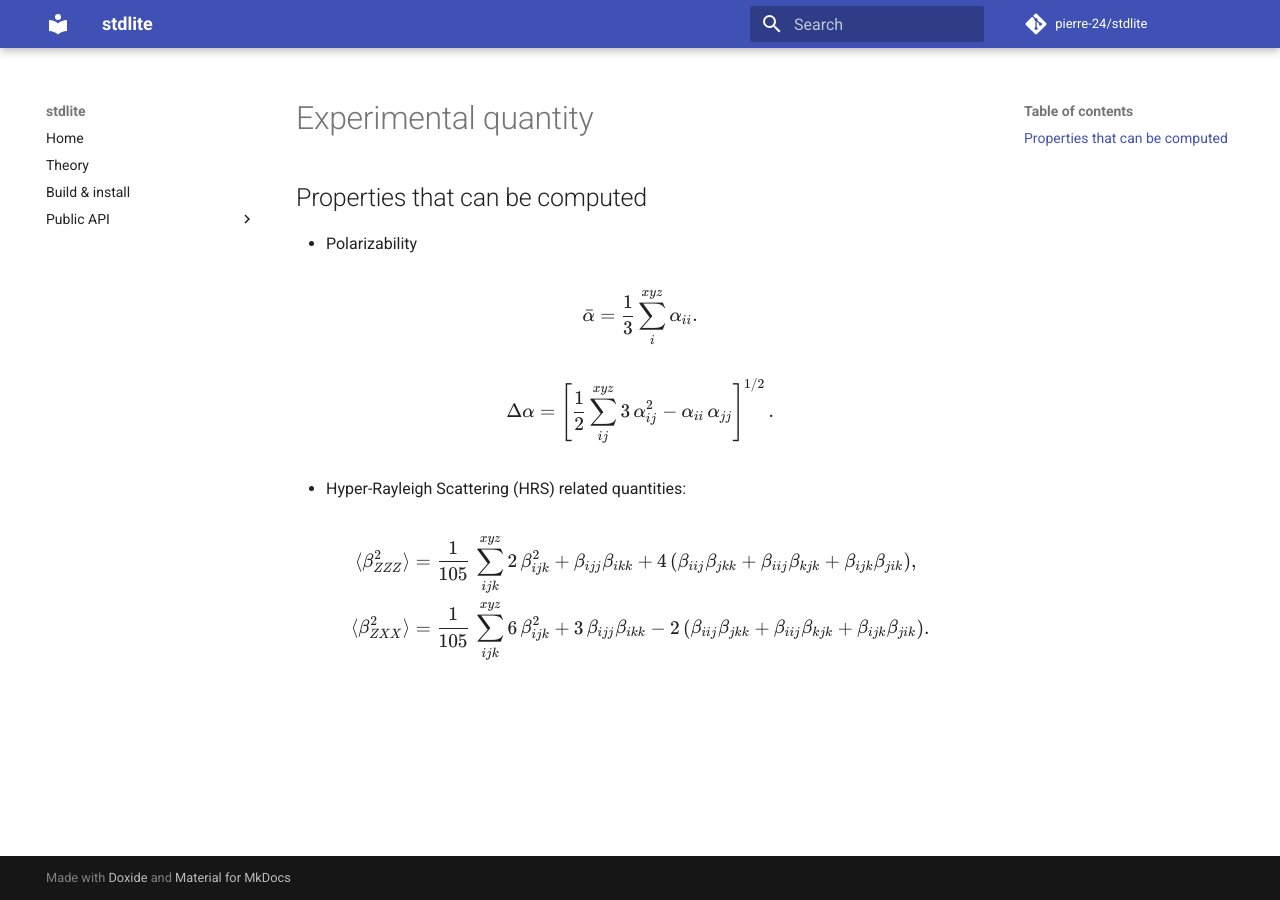
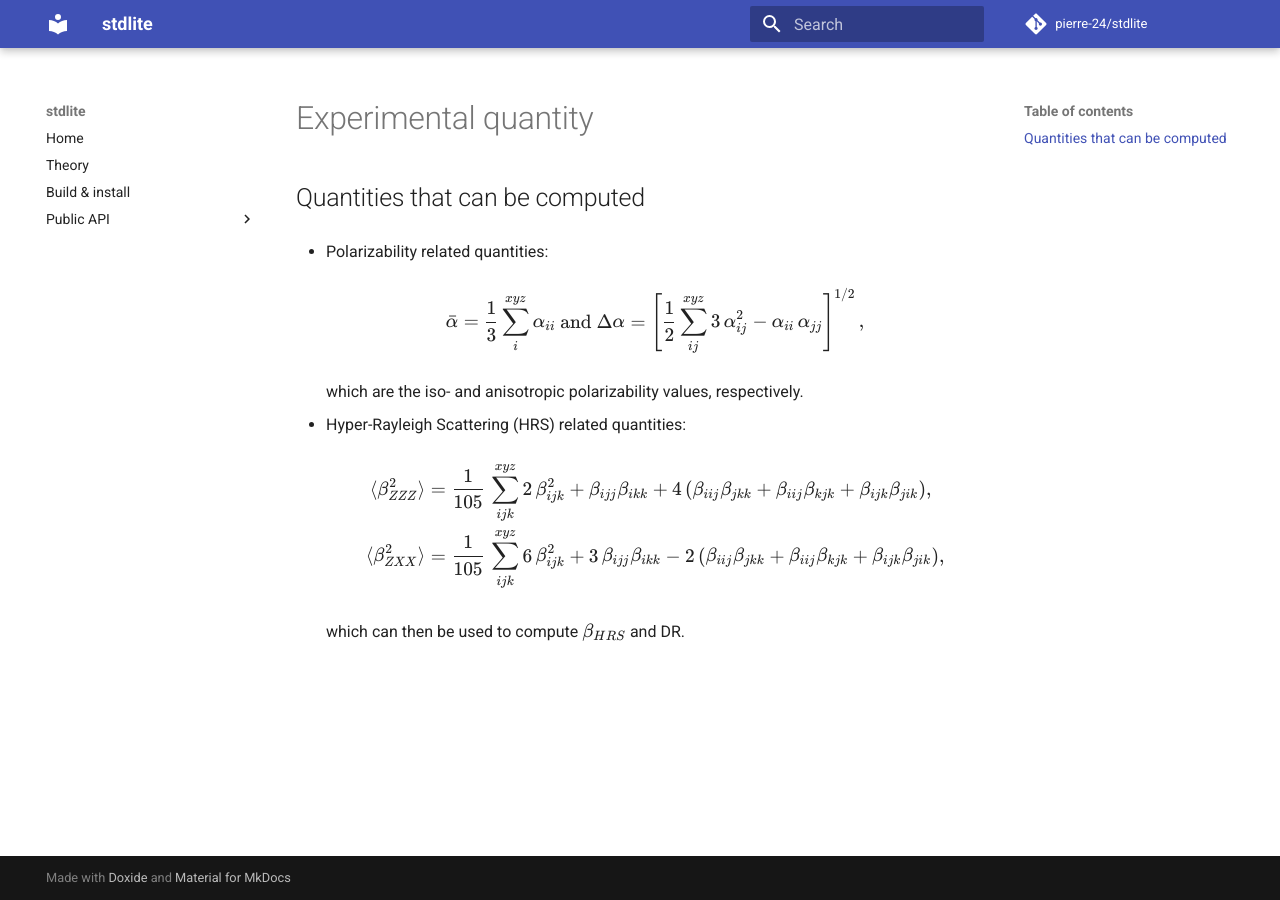
Before and after one commit to pierre-24/stdlite, an MkDocs documentation site: the page built from docs/includes/experimental_quantity.md, in a window 1280 px wide. Built offline with MkDocs 1.6.1 and Material for MkDocs 9.7.7, drawn with Linux system fonts in a browser that asks for light colours; comment, search, counter and statistics services are not loaded.

```diff
--- a/docs/includes/experimental_quantity.md
+++ b/docs/includes/experimental_quantity.md
@@ -1,23 +1,19 @@
-## Properties that can be computed
+## Quantities that can be computed
 
-+ Polarizability
++ Polarizability related quantities:
 
-$$\bar{\alpha}=\frac{1}{3}\sum_i^{xyz} \alpha_{ii}.$$
+    $$\bar{\alpha}=\frac{1}{3}\sum_i^{xyz} \alpha_{ii} \text{ and } \Delta\alpha=
+    \left[\frac{1}{2}\sum_{ij}^{xyz} 3\,\alpha_{ij}^2 - \alpha_{ii}\,\alpha_{jj}\right]^{1/2},$$
 
-$$\Delta\alpha=
-\left[\frac{1}{2}\sum_{ij}^{xyz} 3\,\alpha_{ij}^2 - \alpha_{ii}\,\alpha_{jj}\right]^{1/2}.$$
+    which are the iso- and anisotropic polarizability values, respectively.
 
 + Hyper-Rayleigh Scattering (HRS) related quantities:
 
-$$\begin{aligned}
-\langle\beta^2_{ZZZ}\rangle
-&= \frac{1}{105}\,\sum_{ijk}^{xyz} 2\,
-\beta_{ijk}^2 + \beta_{ijj} \beta_{ikk}
-+ 4\, (\beta_{iij} \beta_{jkk}
-+ \beta_{iij} \beta_{kjk} + \beta_{ijk} \beta_{jik}),\\
-\langle\beta^2_{ZXX}\rangle
-&= \frac{1}{105}\,
-\sum_{ijk}^{xyz} 6\,\beta_{ijk}^2
-+ 3\,\beta_{ijj} \beta_{ikk}
--2\, (\beta_{iij} \beta_{jkk} +\beta_{iij} \beta_{kjk}  +\beta_{ijk} \beta_{jik}).
-\end{aligned}$$
+    $$\begin{aligned}
+    \langle\beta^2_{ZZZ}\rangle
+    &= \frac{1}{105}\,\sum_{ijk}^{xyz} 2\,\beta_{ijk}^2 + \beta_{ijj} \beta_{ikk} + 4\, (\beta_{iij} \beta_{jkk} + \beta_{iij} \beta_{kjk} + \beta_{ijk} \beta_{jik}),\\
+    \langle\beta^2_{ZXX}\rangle
+    &= \frac{1}{105}\, \sum_{ijk}^{xyz} 6\,\beta_{ijk}^2 + 3\,\beta_{ijj} \beta_{ikk} -2\, (\beta_{iij} \beta_{jkk} +\beta_{iij} \beta_{kjk}  +\beta_{ijk} \beta_{jik}),
+    \end{aligned}$$
+
+    which can then be used to compute $\beta_{HRS}$ and DR.
```
Also changed, not shown: docs/includes/basis.md (added, +11 -0 lines), docs/includes/fchk_parser.md (added, +64 -0 lines), doxide.yaml (+2 -54 lines), 5 other files.
